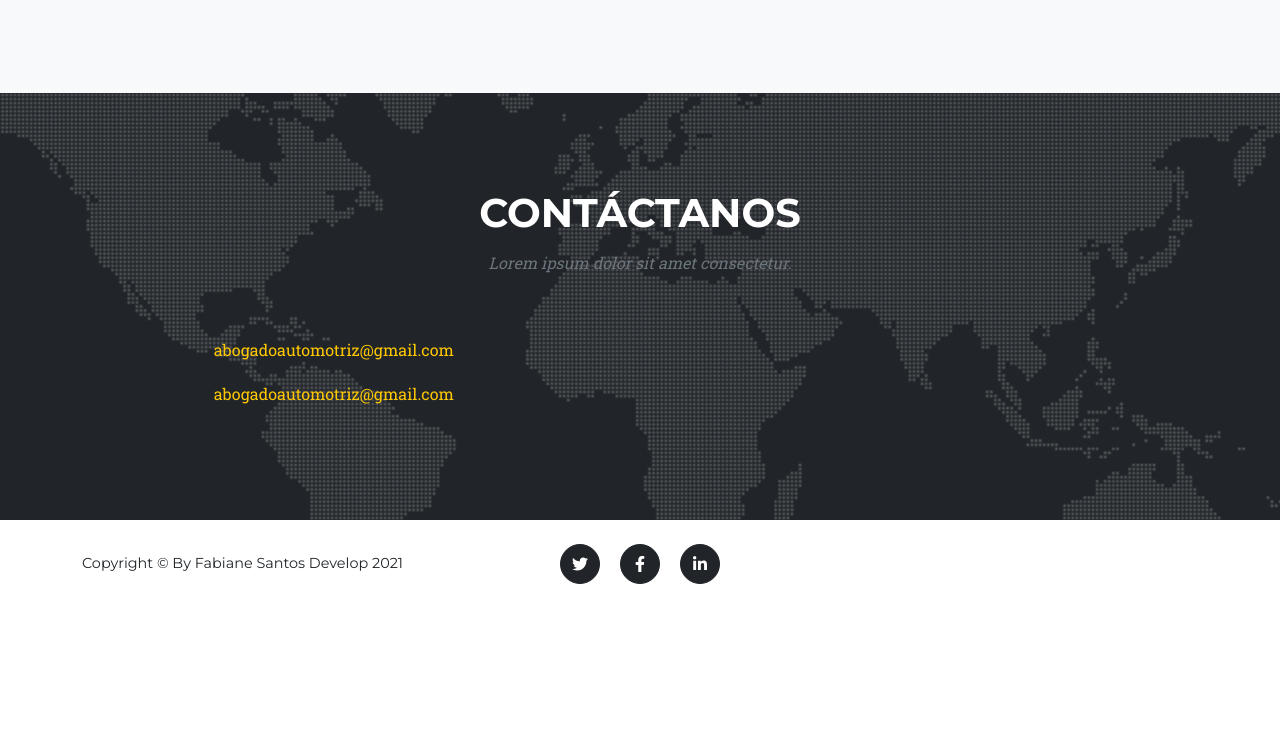
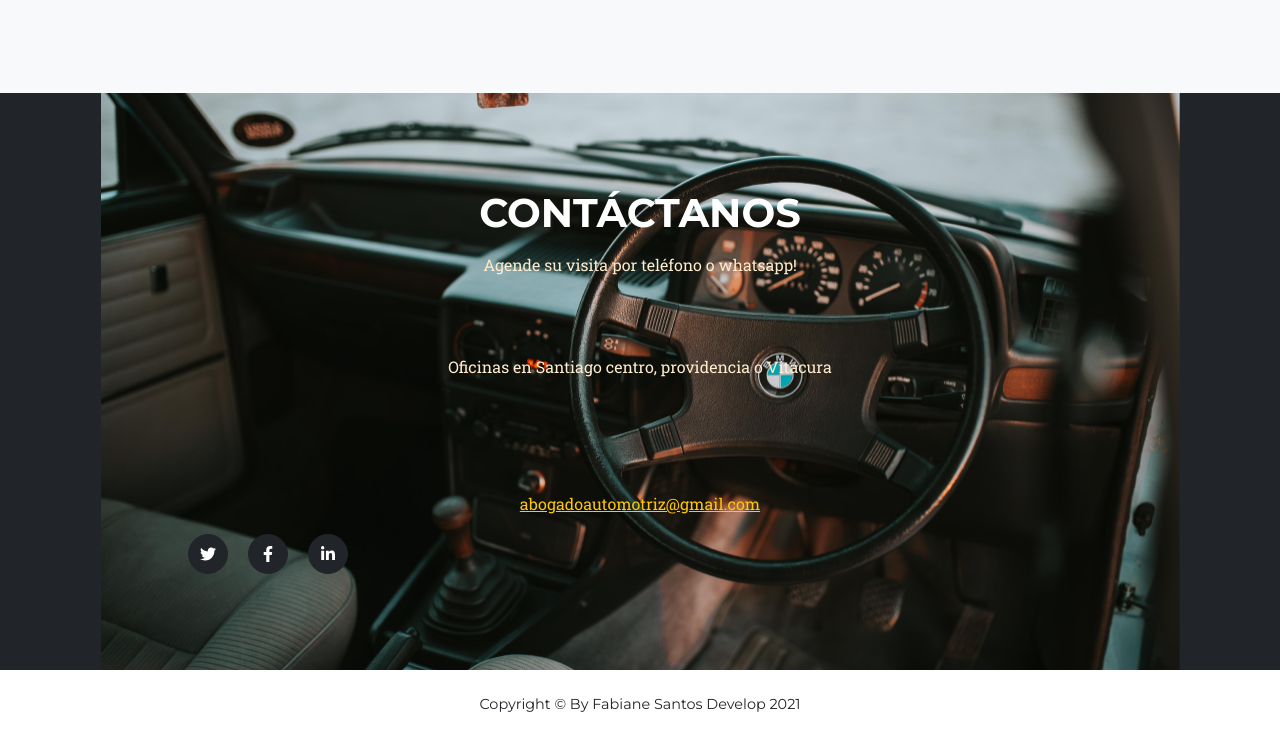
Before and after one commit to FabiSantos/abogadoAutomotriz, a website: page index.html in a window 1280 px wide. Shown: the part 4509-5249 px from the top of the page. Before the commit the page ends 5117 px from the top, so only its background shows below. Drawn offline with nearby package versions, Linux system fonts and the light colour scheme.

Commit message:
ajustes en footer

```diff
--- a/index.html
+++ b/index.html
@@ -77,11 +77,14 @@
 
 
     <!-- boton whatsapp -->
+    <!-- <div class="alert alert-warning alert-dismissible fade show d-none" role="alert">
+        <strong>Holy guacamole!</strong> You should check in on some of those fields below.
+        <button type="button" class="btn-close" data-bs-dismiss="alert" aria-label="Close"></button>
+    </div> -->
 
     <div>
-
         <a href=" https://api.whatsapp.com/send/?phone=56972232102&text=Hola%21%20Quisiera%20m%C3%A1s%20informaci%C3%B3n%20sobre%20Abogado%20Automotriz."
-            class="float" target="_blank" aria-label="Cotiza con nosotros">
+            class="float" target="_blank" title="Escríbanos por whatsapp">
             <!-- <i class="fa fa-whatsapp my-float"></i> -->
             <!-- <i class="fas fa-whatsapp my-float"></i> -->
             <i class="fab fa-whatsapp fa-2x my-float"></i>
@@ -447,31 +450,49 @@
         <div class="container">
             <div class="text-center">
                 <h2 class="section-heading text-uppercase">Contáctanos</h2>
-                <h3 class="section-subheading text-muted">Lorem ipsum dolor sit amet consectetur.</h3>
+                <div style="color: blanchedalmond;;margin-bottom: 10%;">Agende su visita por teléfono o
+                    whatsapp!</div>
+                <div style="color: blanchedalmond; margin-top: -3%;margin-bottom: 10%;">Oficinas en Santiago centro,
+                    providencia o
+                    Vitacura</div>
+                <div>
+                    <a href="mailto: fabianesantos.developer@gmail.com">
+                        <p>abogadoautomotriz@gmail.com</p>
+                    </a>
+                </div>
+
+                <div class="container">
+                    <div class="row align-items-center">
+                        <!-- <div class="col-lg-4 text-lg-start">Copyright &copy; By Fabiane Santos Develop 2021</div> -->
+                        <div class="col-lg-4 my-3 my-lg-0">
+                            <a class="btn btn-dark btn-social mx-2" href="#!"><i class="fab fa-twitter"></i></a>
+                            <a class="btn btn-dark btn-social mx-2" href="#!"><i class="fab fa-facebook-f"></i></a>
+                            <a class="btn btn-dark btn-social mx-2" href="#!"><i class="fab fa-linkedin-in"></i></a>
+                        </div>
+
+                    </div>
+                </div>
+
             </div>
-            <div class="col-lg-4 text-lg-end">
+
+            <!-- <div class="col-lg-4 text-lg-end">
                 <a href="mailto: fabianesantos.developer@gmail.com" class="text-pink text-decoration-none">
                     <p>abogadoautomotriz@gmail.com</p>
                 </a>
-            </div>
-            <div class="col-lg-4 text-lg-end">
-                <a href="mailto: fabianesantos.developer@gmail.com" class="text-pink text-decoration-none">
-                    <p>abogadoautomotriz@gmail.com</p>
-                </a>
-            </div>
+            </div> -->
 
         </div>
     </section>
     <!-- Footer-->
     <footer class="footer py-4">
         <div class="container">
-            <div class="row align-items-center">
-                <div class="col-lg-4 text-lg-start">Copyright &copy; By Fabiane Santos Develop 2021</div>
-                <div class="col-lg-4 my-3 my-lg-0">
+            <div class="text-center">
+                <div>Copyright &copy; By Fabiane Santos Develop 2021</div>
+                <!-- <div class="col-lg-4 my-3 my-lg-0">
                     <a class="btn btn-dark btn-social mx-2" href="#!"><i class="fab fa-twitter"></i></a>
                     <a class="btn btn-dark btn-social mx-2" href="#!"><i class="fab fa-facebook-f"></i></a>
                     <a class="btn btn-dark btn-social mx-2" href="#!"><i class="fab fa-linkedin-in"></i></a>
-                </div>
+                </div> -->
 
             </div>
         </div>
```
Also changed, not shown: assets/img/piedepagina.png (added), css/styles.css.
